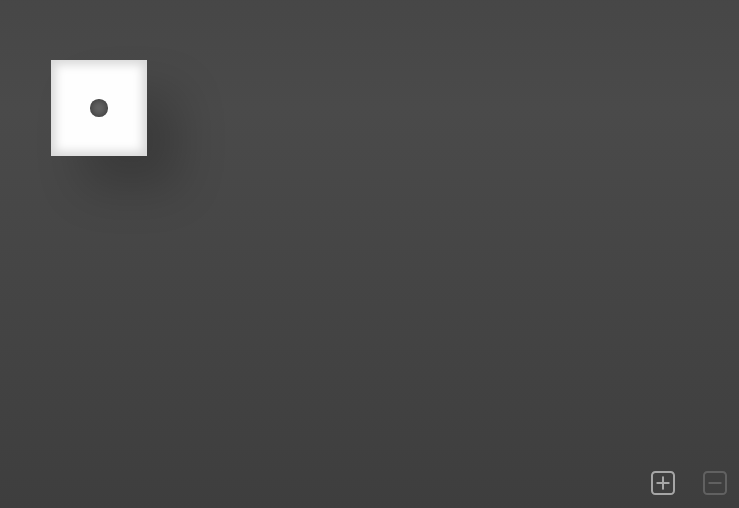
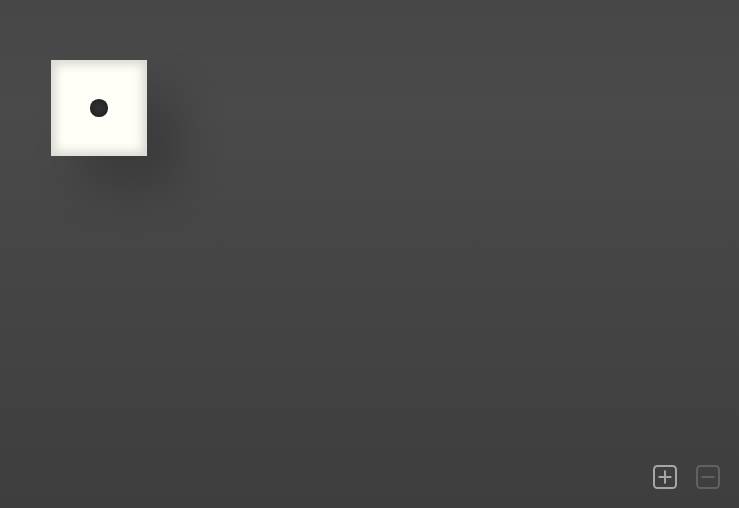
Before and after one commit to CrazyTim/dice, a website: page index.html in a window 1280 px wide. Shown: the part 292-800 px from the top of the page, 541-1280 px from the left. Drawn offline with Linux system fonts and the light colour scheme.

Commit message:
Improve styles
* Add button tap effect

* Improve button spacing

* Make center dots on the dice slightly smaller

* Rename class for dice wrapper

* Make dot darker

```diff
--- a/index.html
+++ b/index.html
@@ -12,18 +12,18 @@
   </head>
   <body>
 
-    <div class="wrapper">
+    <div class="dice-wrapper">
     </div>
 
     <div class="btn-wrapper">
       <button class="add">
-        <svg width="24" height="24" viewBox="0 0 24 24" fill="none" xmlns="http://www.w3.org/2000/svg">
+        <svg width="24" height="24" viewBox="3 3 18 18" fill="none" xmlns="http://www.w3.org/2000/svg">
           <path d="M12 7C12.4142 7 12.75 7.33579 12.75 7.75V11.25H16.25C16.6642 11.25 17 11.5858 17 12C17 12.4142 16.6642 12.75 16.25 12.75H12.75V16.25C12.75 16.6642 12.4142 17 12 17C11.5858 17 11.25 16.6642 11.25 16.25V12.75H7.75C7.33579 12.75 7 12.4142 7 12C7 11.5858 7.33579 11.25 7.75 11.25H11.25V7.75C11.25 7.33579 11.5858 7 12 7Z" fill="currentcolor"/>
           <path d="M3 6.25C3 4.45507 4.45507 3 6.25 3H17.75C19.5449 3 21 4.45507 21 6.25V17.75C21 19.5449 19.5449 21 17.75 21H6.25C4.45507 21 3 19.5449 3 17.75V6.25ZM6.25 4.5C5.2835 4.5 4.5 5.2835 4.5 6.25V17.75C4.5 18.7165 5.2835 19.5 6.25 19.5H17.75C18.7165 19.5 19.5 18.7165 19.5 17.75V6.25C19.5 5.2835 18.7165 4.5 17.75 4.5H6.25Z" fill="currentcolor"/>
         </svg>
       </button>
       <button class="remove">
-        <svg width="24" height="24" viewBox="0 0 24 24" fill="none" xmlns="http://www.w3.org/2000/svg">
+        <svg width="24" height="24" viewBox="3 3 18 18" fill="none" xmlns="http://www.w3.org/2000/svg">
           <path d="M7.75,11.25L16.25,11.25C16.664,11.25 17,11.586 17,12C17,12.414 16.664,12.75 16.25,12.75L7.75,12.75C7.336,12.75 7,12.414 7,12C7,11.586 7.336,11.25 7.75,11.25Z" fill="currentcolor"/>
           <path d="M3 6.25C3 4.45507 4.45507 3 6.25 3H17.75C19.5449 3 21 4.45507 21 6.25V17.75C21 19.5449 19.5449 21 17.75 21H6.25C4.45507 21 3 19.5449 3 17.75V6.25ZM6.25 4.5C5.2835 4.5 4.5 5.2835 4.5 6.25V17.75C4.5 18.7165 5.2835 19.5 6.25 19.5H17.75C18.7165 19.5 19.5 18.7165 19.5 17.75V6.25C19.5 5.2835 18.7165 4.5 17.75 4.5H6.25Z" fill="currentcolor"/>
         </svg>
@@ -34,7 +34,7 @@
       <div>
         <div class="die" data-value="1" data-roll-count="0">
           <div class="die-face face-1">
-            <div class="dot"></div>
+            <div class="dot small"></div>
           </div>
           <div class="die-face face-2">
             <div class="dot"></div>
@@ -42,7 +42,7 @@
           </div>
           <div class="die-face face-3">
             <div class="dot"></div>
-            <div class="dot"></div>
+            <div class="dot small"></div>
             <div class="dot"></div>
           </div>
           <div class="die-face face-4">
@@ -54,7 +54,7 @@
           <div class="die-face face-5">
             <div class="dot"></div>
             <div class="dot"></div>
-            <div class="dot"></div>
+            <div class="dot small"></div>
             <div class="dot"></div>
             <div class="dot"></div>
           </div>
--- a/main.js
+++ b/main.js
@@ -14,7 +14,7 @@ const transformOffsets = [ // Offsets to make the dice appear to spin randomly
 ];
 
 const maxDice = 8;
-const wrapper = document.querySelector('.wrapper');
+const wrapper = document.querySelector('.dice-wrapper');
 const body = document.querySelector("body");
 const dieTemplate = document.querySelector('#die-template');
 const btnAdd = document.querySelector('button.add');
--- a/style.css
+++ b/style.css
@@ -1,3 +1,8 @@
+:root {
+  --btn-padding: .6rem;
+  --btn-size: 1.5rem;
+}
+
 * {
   margin: 0;
   padding: 0;
@@ -23,30 +28,40 @@ body {
 
 .btn-wrapper {
   position: absolute;
-  bottom: 0px;
-  right: 0px;
+  bottom: 0;
+  right: 0;
   pointer-events: none;
+  display: flex;
+  flex-direction: row;
 }
 
 .btn-wrapper button {
+  display: flex;
   pointer-events: all;
   cursor: pointer;
   border: 0;
-  width: 3rem;
-  height: 3rem;
   color: #a6a6a6;
   background-color: transparent;
+  box-sizing: content-box;
+  padding: var(--btn-padding);
+  padding-bottom: calc(var(--btn-padding) * 2);
 }
-  button svg {
-    width: 2rem;
-    height: 2rem;
+  .btn-wrapper button:last-of-type {
+    padding-right: calc(var(--btn-padding) * 2);
   }
-  button.disabled {
+  .btn-wrapper button svg {
+    width: var(--btn-size);
+    height: var(--btn-size);
+  }
+  .btn-wrapper button.disabled {
     color: #616161;
     cursor: default;
   }
+  .btn-wrapper button:active:not(.disabled) {
+    color: #e2e2e2;
+  }
 
-.wrapper {
+.dice-wrapper {
   display: flex;
   flex-direction: row;
   align-items: center;
@@ -63,6 +78,16 @@ body {
   max-height: calc((6rem * 4) + (4rem * 5));
 }
 
+/* Die shadow */
+.dice-wrapper > div::before {
+  position: absolute;
+  content: "";
+  display: block;
+  width: 6rem;
+  height: 6rem;
+  box-shadow: 2rem 2rem 3rem 0rem rgb(0 0 0 / 20%);
+}
+
 .die {
   display: grid;
   grid-template-columns: 1fr;
@@ -73,18 +98,8 @@ body {
   width: 6rem;
 }
 
-/* Die shadow */
-.wrapper > div::before {
-  position: absolute;
-  content: "";
-  display: block;
-  width: 6rem;
-  height: 6rem;
-  box-shadow: 2rem 2rem 3rem 0rem rgb(0 0 0 / 20%);
-}
-
 .die-face {
-  background-color: #fefefe;
+  background-color: #fffef7;
   box-shadow: inset 0rem 0rem 0.6rem 0.3rem rgb(0 0 0 / 15%);
   display: grid;
   grid-column: 1;
@@ -97,7 +112,7 @@ body {
   grid-template-rows: repeat(3, 1fr);
   height: 100%;
   width: 100%;
-  padding: 0.5rem;
+  padding: 0.4rem;
   box-sizing: border-box;
   backface-visibility: hidden;
 }
@@ -108,13 +123,18 @@ body {
 
 .dot {
   display: block;
+  height: 1.2rem;
+  width: 1.2rem;
+  align-self: center;
+  justify-self: center;
+  background-color: #333333;
+  border-radius: 50%;
+  box-shadow: inset 0 0 0.5rem 0 rgb(0 0 0 / 50%);
+}
+
+.dot.small {
   height: 1.1rem;
   width: 1.1rem;
-  align-self: center;
-  justify-self: center;
-  background-color: #676767;
-  border-radius: 50%;
-  box-shadow: inset 0 0 0.5rem 0px rgb(0 0 0 / 50%);
 }
 
 .face-1 {
@@ -206,7 +226,7 @@ body {
 }
 
 @media (min-width: 900px) {
-  .wrapper {
+  .dice-wrapper {
     perspective: 2000px;
   }
 }
```
